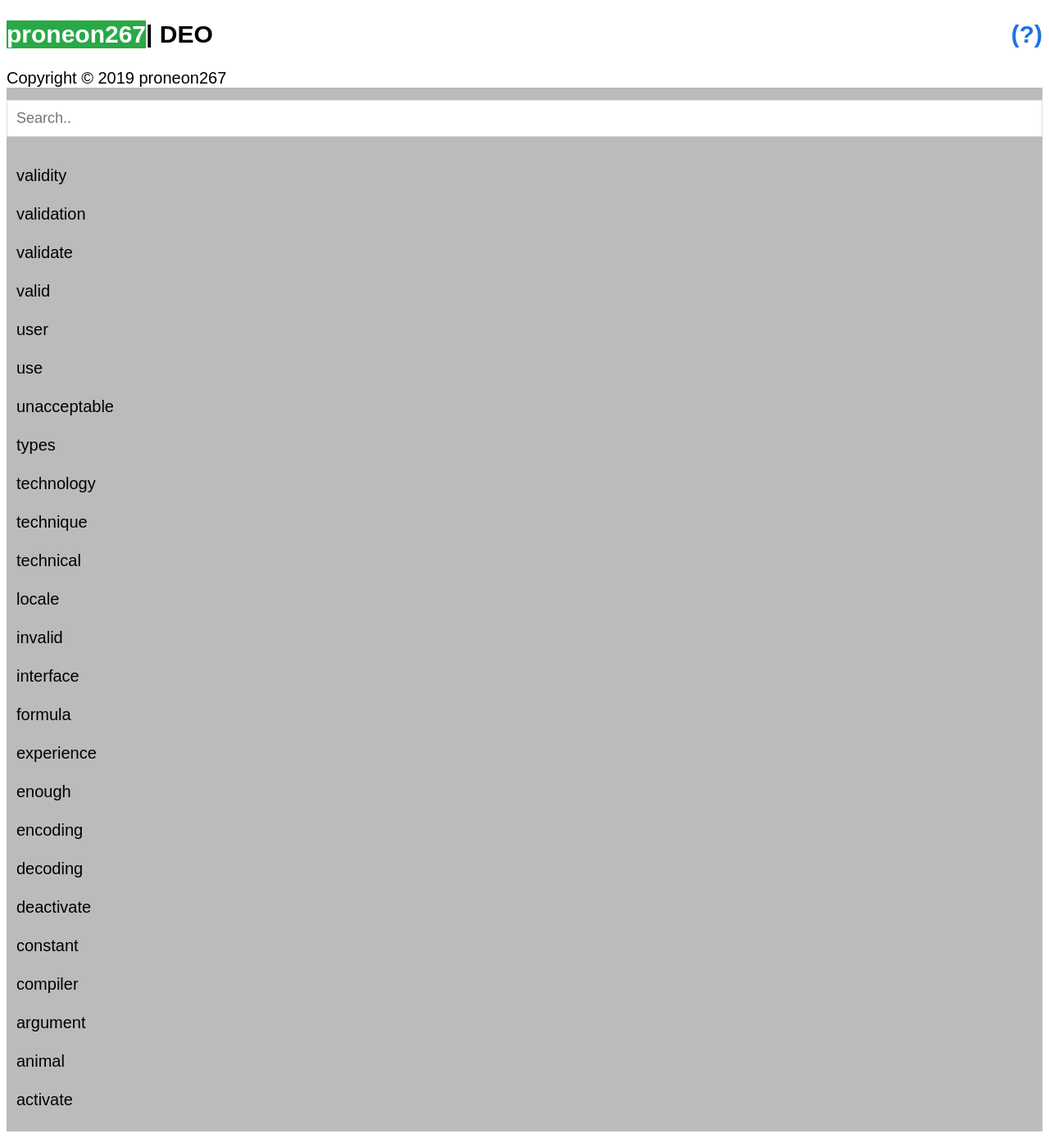
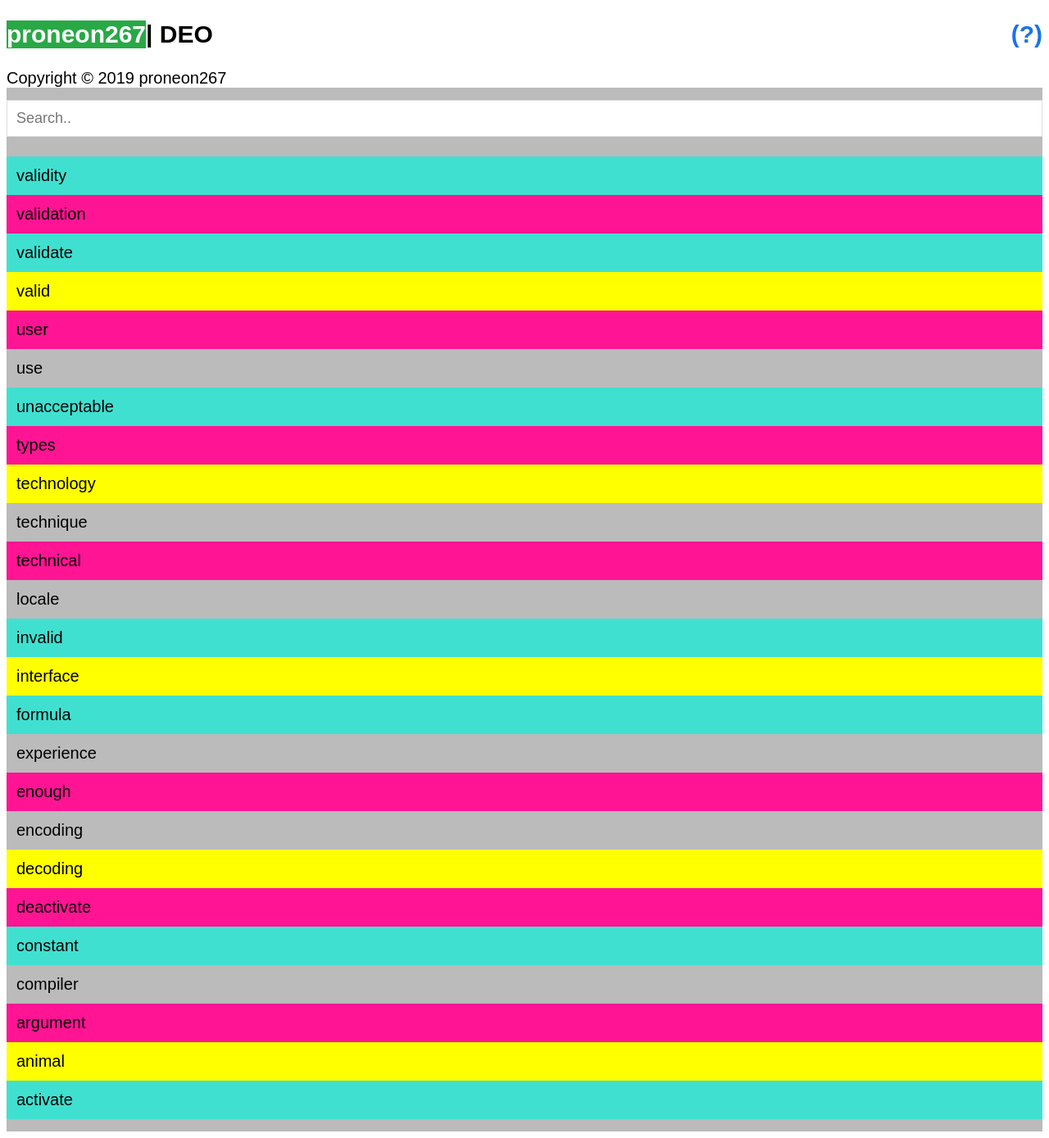
Before and after one commit to proneon267/deo, a Jekyll site: the page built from index.html, in a window 1280 px wide. Shown: the whole page at 82% size. Built offline with Jekyll 4.4.1, drawn with Linux system fonts in a browser that asks for light colours.

Commit message:
Update default.html

```diff
--- a/_layouts/default.html
+++ b/_layouts/default.html
@@ -65,6 +65,15 @@ body {
   margin-left:auto;
   cursor: pointer;
 }
+	li:nth-child(2n+0) {
+		background: turquoise;
+	}
+	li:nth-child(3n+0) {
+		background: deeppink;
+	}
+	li:nth-child(5n+0) {
+		background: yellow;
+	}
 </style>
 </head>
 <body>
```
